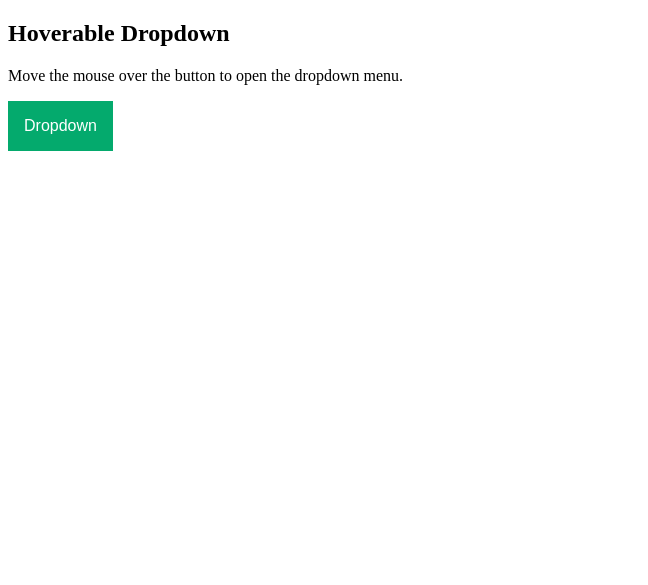
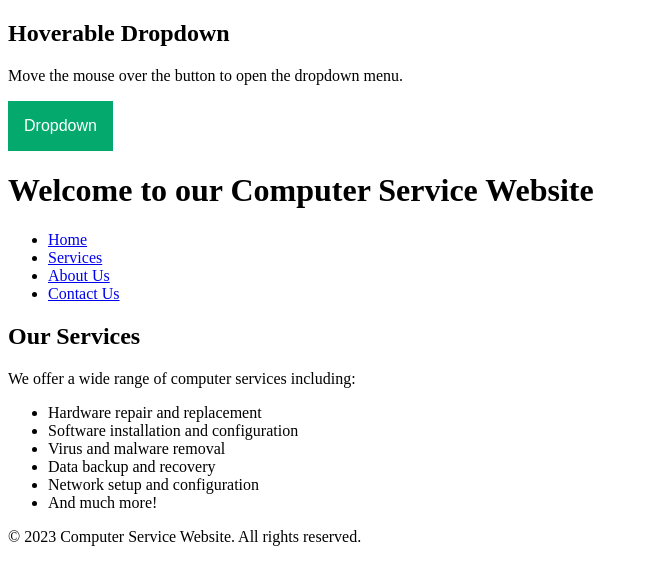
Before and after one commit to Vikinge/vikinge.github.io, a Jekyll site: the page built from README.md, in a window 1280 px wide. Shown: the top 585 px of the page, without its empty margins (0-648 px from the left). Built offline with Jekyll 4.4.1, drawn with Linux system fonts in a browser that asks for light colours; our own code applies the rules of GitHub Pages for plain Markdown files.

Commit message:
Update default.html
added more body content

```diff
--- a/_layouts/default.html
+++ b/_layouts/default.html
@@ -2,6 +2,7 @@
 <html>
 
 <head>
+    <title> Computer Services </title>
     <meta name="viewport" content="width=device-width, initial-scale=1">
     <style>
         .dropbtn {
@@ -61,6 +62,36 @@
         </div>
     </div>
 
+    	<header>
+		<h1>Welcome to our Computer Service Website</h1>
+		<nav>
+			<ul>
+				<li><a href="#">Home</a></li>
+				<li><a href="#">Services</a></li>
+				<li><a href="#">About Us</a></li>
+				<li><a href="#">Contact Us</a></li>
+			</ul>
+		</nav>
+	</header>
+    	<main>
+		<h2>Our Services</h2>
+		<p>We offer a wide range of computer services including:</p>
+
+		<ul>
+			<li>Hardware repair and replacement</li>
+			<li>Software installation and configuration</li>
+			<li>Virus and malware removal</li>
+			<li>Data backup and recovery</li>
+			<li>Network setup and configuration</li>
+			<li>And much more!</li>
+		</ul>
+
+	</main>
+
+	<footer>
+		<p>&copy; 2023 Computer Service Website. All rights reserved.</p>
+	</footer>
+
 </body>
 
 </html>
```
